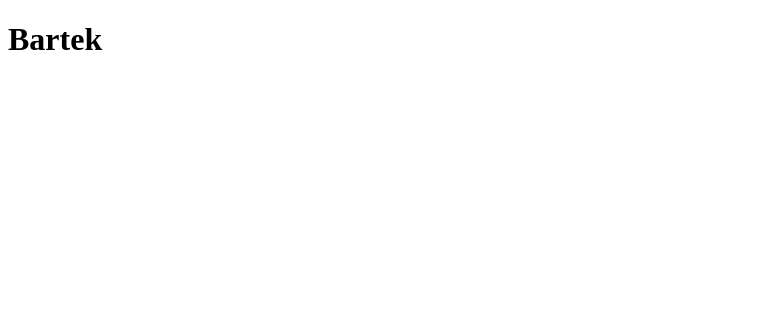
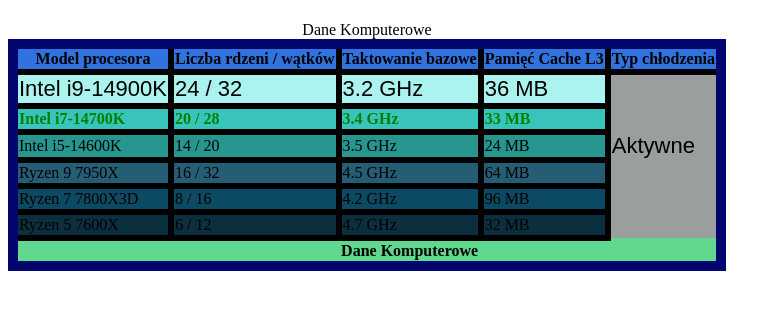
Before and after one commit to barbenk/Benkowski_tabela.html, a plain HTML site: page index.html in a window 1280 px wide. Shown: the whole page, without its empty margins (0-781 px from the left). Drawn offline with Linux system fonts and the light colour scheme.

Commit message:
Add files via upload

```diff
--- a/index.html
+++ b/index.html
@@ -1,10 +1,101 @@
 <!DOCTYPE html>
 <html>
 <head>
-<title>strona</title>
+   <meta charset="UTF-8">
+   <title>Tabela HTML wykonanie Benkowski 1p1</title>
 </head>
 <body>
+<table style="border:10px solid rgb(3, 5, 110);border-collapse: collapse;">
+<!—szerokość obramowania 6px dla tabeli, styl obramowania  -->
+   <caption>Dane Komputerowe</caption>
+<!—tytuł tabeli -->
+   <thead>
+      <tr style="border:3px solid black;border-collapse: collapse;">
+<!—obramowanie wiersza -->
+         <th style="border:6px solid black;border-collapse: collapse;background-color: rgb(48, 115, 223);">Model procesora</th>
+         <th style="border:6px solid black;border-collapse: collapse;background-color: rgb(48, 115, 223);">Liczba rdzeni / wątków</th>
+         <th style="border:6px solid black;border-collapse: collapse;background-color: rgb(48, 115, 223);">Taktowanie bazowe</th>
+         <th style="border:6px solid black;border-collapse: collapse;background-color: rgb(48, 115, 223);">Pamięć Cache L3</th>
+         <th style="border:6px solid black;border-collapse: collapse;background-color: rgb(48, 115, 223);">Typ chłodzenia</th>
 
-<h1>Bartek</h1>
+      </tr>
+   </thead>
+   <tbody>
+      <tr style="font-family: Arial;font-size: 22px;">
+<!—zdefiniowanie rodzaju czcionki oraz jej wielkości -->
+         <td style="border:6px solid black; border-collapse: collapse; background-color: rgb(171, 243, 238);">Intel i9-14900K</td>
+         <td style="border:6px solid black; border-collapse: collapse; background-color: rgb(171, 243, 238);">24 / 32</td>
+         <td style="border:6px solid black; border-collapse: collapse; background-color: rgb(171, 243, 238);">3.2 GHz</td>
+         <td style="border:6px solid black; border-collapse: collapse; background-color: rgb(171, 243, 238);">36 MB</td>
+         <td style="font-family: Arial;font-size: 22px; background-color: rgb(155, 158, 158);"></td>
+      </tr>
+
+
+      <tr style="color: green;font-weight: bold;">
+<!—kolor czcionki oraz jej pogrubienie -->
+<td style="border:6px solid black; border-collapse: collapse; background-color: rgb(57, 196, 187);">Intel i7-14700K</td>
+<td style="border:6px solid black; border-collapse: collapse; background-color: rgb(57, 196, 187);">20 / 28</td>
+<td style="border:6px solid black; border-collapse: collapse; background-color: rgb(57, 196, 187);">3.4 GHz</td>
+<td style="border:6px solid black; border-collapse: collapse; background-color: rgb(57, 196, 187);">33 MB</td>
+<td style="font-family: Arial;font-size: 22px; background-color: rgb(155, 158, 158);"></td>
+      </tr>
+      <tr>
+         <td style="border:6px solid black; border-collapse: collapse; background-color: rgb(39, 150, 142);"> Intel i5-14600K</td>
+         <td style="border:6px solid black; border-collapse: collapse; background-color: rgb(39, 150, 142);">14 / 20</td>
+         <td style="border:6px solid black; border-collapse: collapse; background-color: rgb(39, 150, 142);">3.5 GHz</td>
+         <td style="border:6px solid black; border-collapse: collapse; background-color: rgb(39, 150, 142);">24 MB</td>
+
+      <h1>
+         <td style="font-family: Arial;font-size: 22px; background-color: rgb(155, 158, 158);">Aktywne</td>
+      </h1>
+
+      </tr>
+
+      <tr>
+
+         <td style="border:6px solid black; border-collapse: collapse; background-color: rgb(37, 93, 117);">Ryzen 9 7950X</td>
+         <td style="border:6px solid black; border-collapse: collapse; background-color: rgb(37, 93, 117);">16 / 32</td>
+         <td style="border:6px solid black; border-collapse: collapse; background-color: rgb(37, 93, 117);">4.5 GHz</td>
+         <td style="border:6px solid black; border-collapse: collapse; background-color: rgb(37, 93, 117);">64 MB</td>
+<td style="font-family: Arial;font-size: 22px; background-color: rgb(155, 158, 158);"></td>
+      </tr>
+
+<tr>
+
+    <td style="border:6px solid black; border-collapse: collapse; background-color: rgb(12, 73, 99);">Ryzen 7 7800X3D</td>
+    <td style="border:6px solid black; border-collapse: collapse; background-color: rgb(12, 73, 99);">8 / 16</td>
+    <td style="border:6px solid black; border-collapse: collapse; background-color: rgb(12, 73, 99);">4.2 GHz</td>
+    <td style="border:6px solid black; border-collapse: collapse; background-color: rgb(12, 73, 99);">96 MB</td>
+<td style="font-family: Arial;font-size: 22px; background-color: rgb(155, 158, 158);"></td>
+</tr>
+
+<tr>
+
+   <td style="border:6px solid black; border-collapse: collapse; background-color: rgb(12, 47, 63);">Ryzen 5 7600X</td>
+   <td style="border:6px solid black; border-collapse: collapse; background-color: rgb(12, 47, 63);">6 / 12</td>
+   <td style="border:6px solid black; border-collapse: collapse; background-color: rgb(12, 47, 63);">4.7 GHz</td>
+   <td style="border:6px solid black; border-collapse: collapse; background-color: rgb(12, 47, 63);">32 MB</td>
+<td style="font-family: Arial;font-size: 22px; background-color: rgb(155, 158, 158);"></td>
+
+</tr>
+
+<tr>
+
+   <th style="background-color: rgb(96, 216, 142);"></th>
+<th style="background-color: rgb(96, 216, 142);"></th>
+<th style="background-color: rgb(96, 216, 142);">Dane Komputerowe</th>
+<th style="background-color: rgb(96, 216, 142);"></th>
+<th style="background-color: rgb(96, 216, 142);"></th>
+</tr>
+
+
+
+
+
+
+
+
+   </tbody>
+</table>
 </body>
 </html>
```
